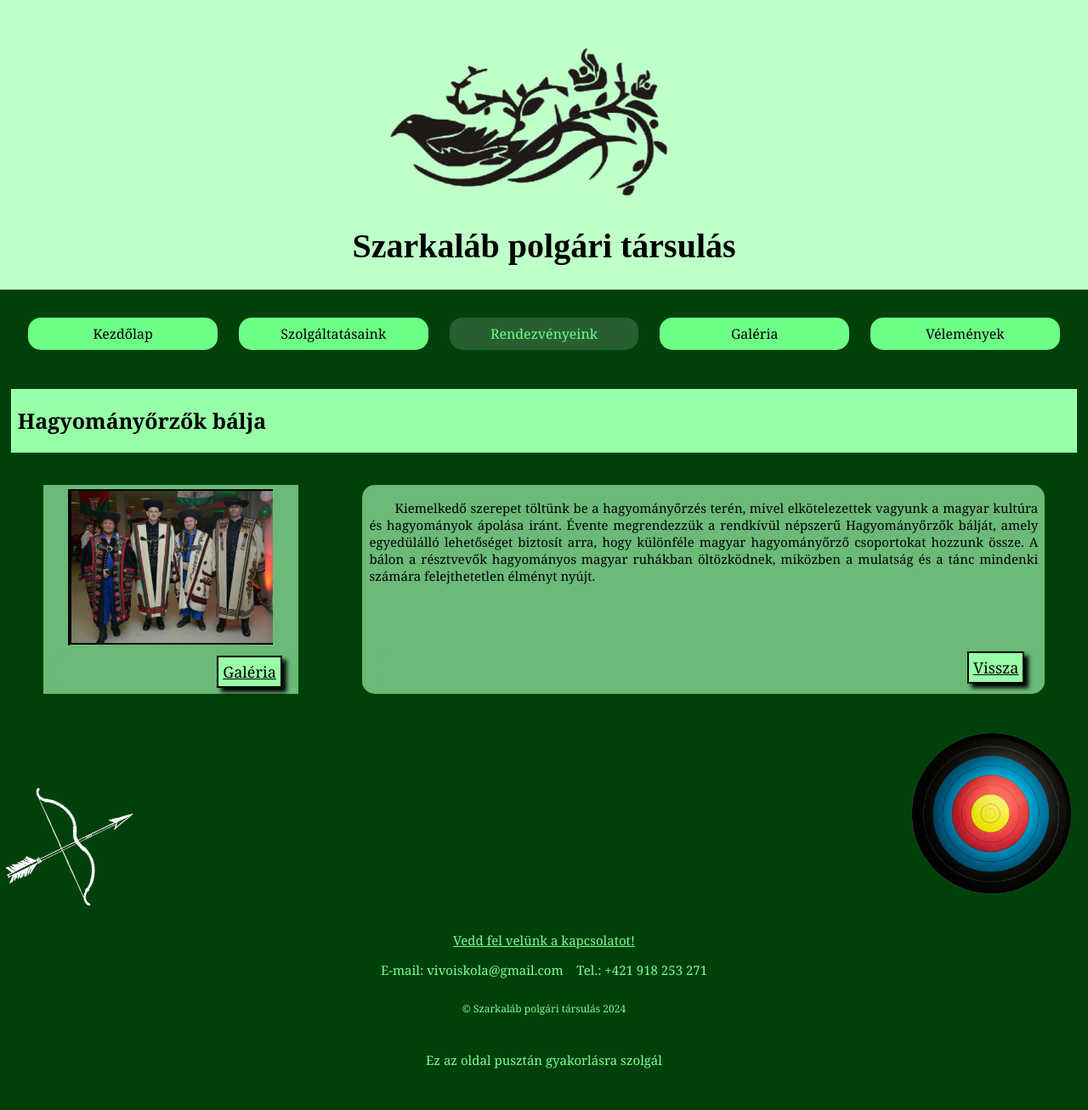
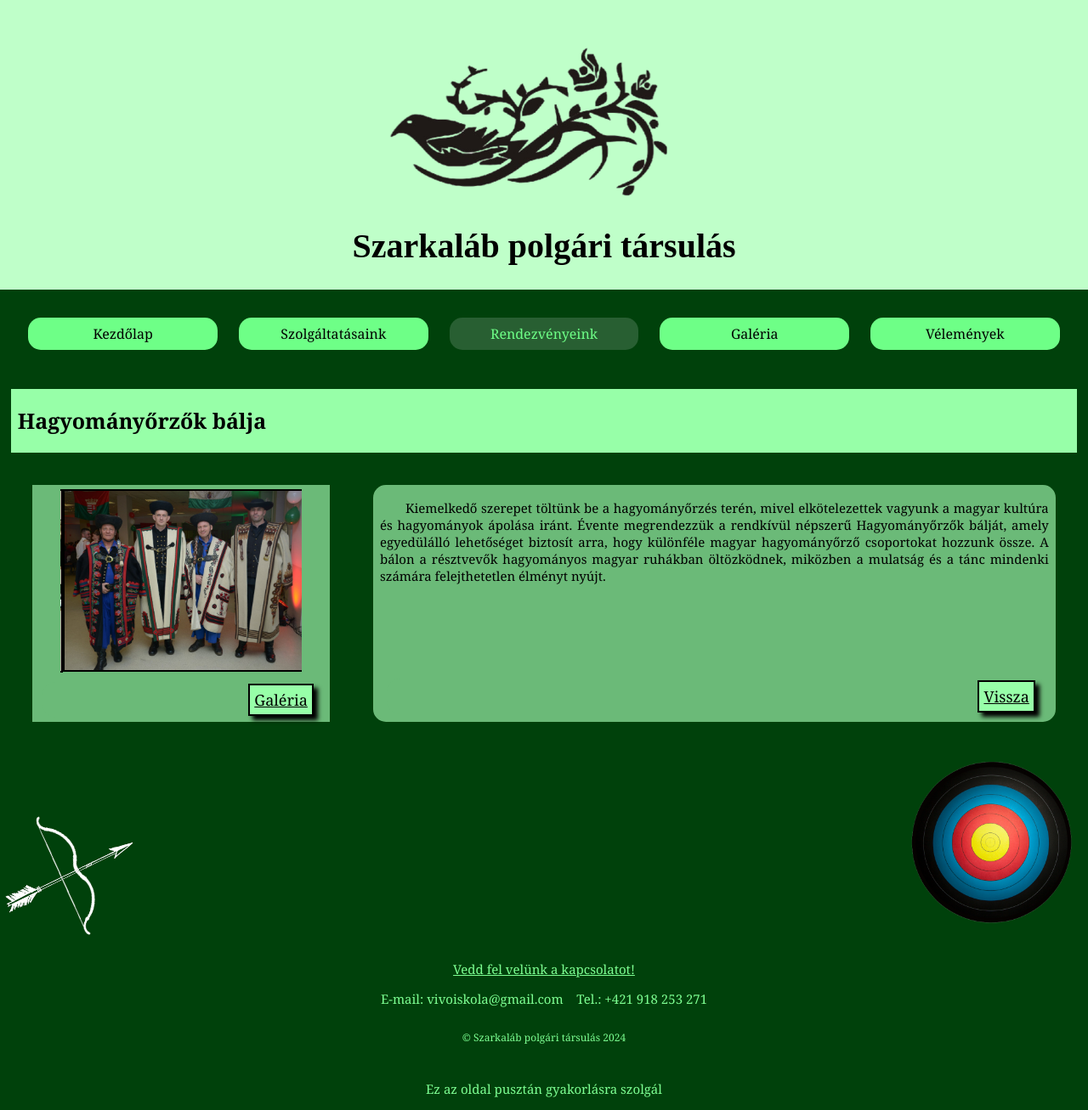
Before and after one commit to VitalosTunde/Webfejlesztes, a PHP site: page /hagyorbal.html in a window 1280 px wide. Shown: the whole page at 85% size. Before the commit the page ends 1258 px from the top, so only its background shows below. Run offline with PHP 8.4, Linux system fonts and the light colour scheme; some web fonts are replaced; grey boxes are pictures that could not be loaded.

Commit message:
Add files via upload

```diff
--- a/stilus.css
+++ b/stilus.css
@@ -157,7 +157,7 @@ aside {
     justify-content: center;
     align-content: space-between;
     border-radius: 0;
-    max-width: 300px;
+    max-width: 350px;
 }
 
 .slider {
```
